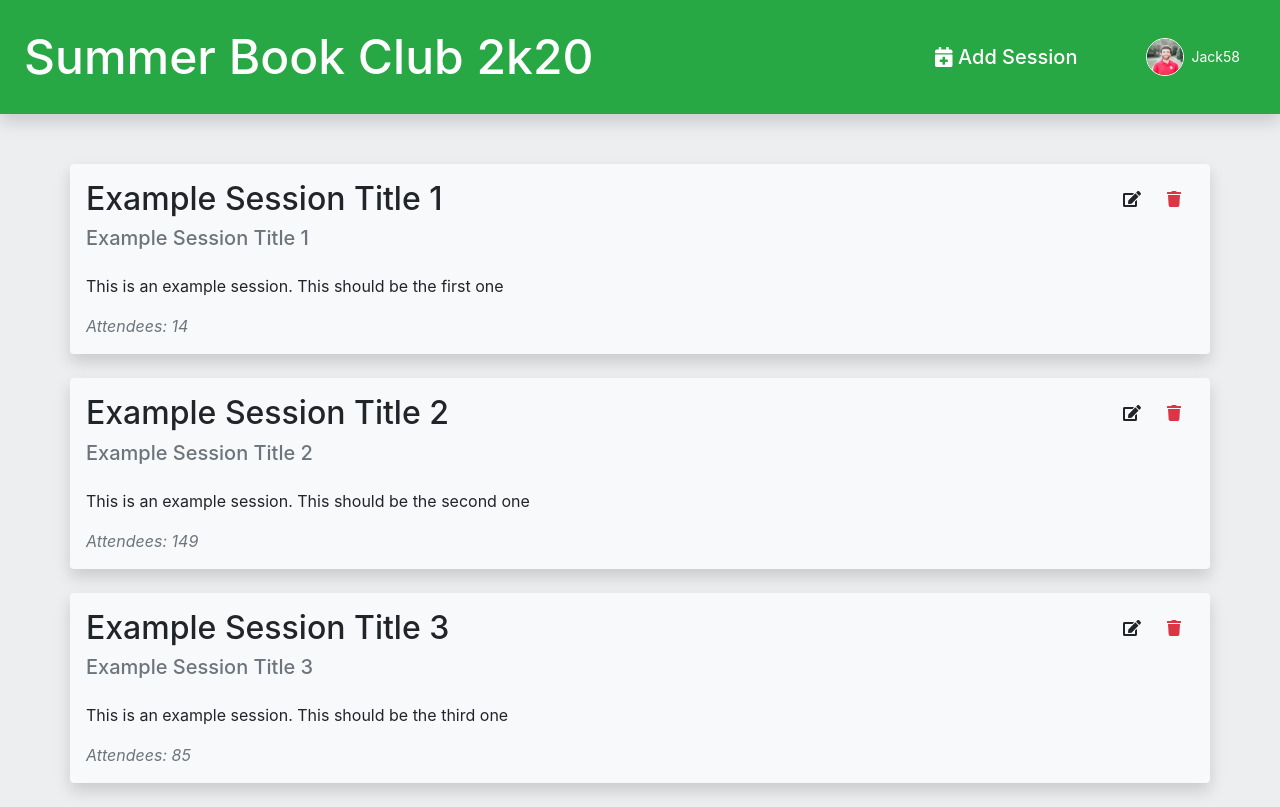
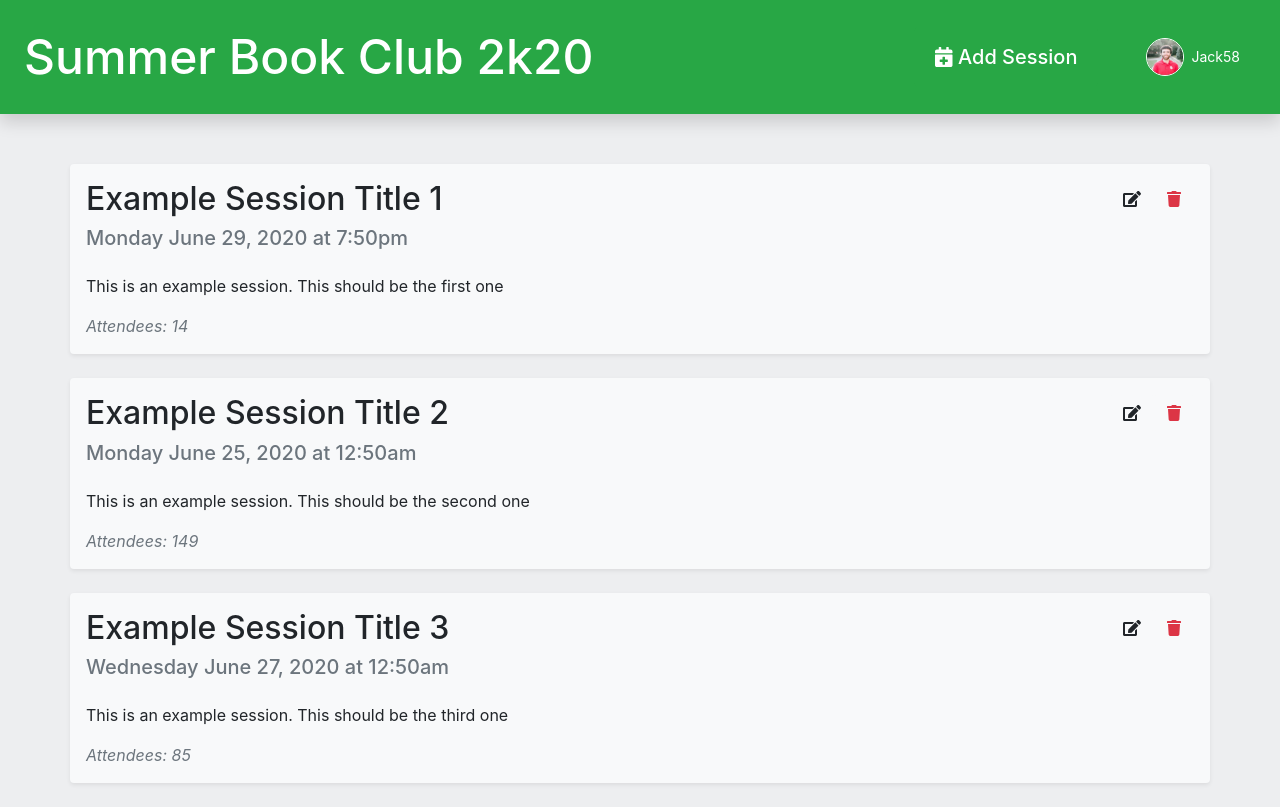
Before and after one commit to Jackschwarz58/ProgramPlanner-Paycom2020, a React (Create React App) app: page / in a window 1280 px wide. Built offline with nearby package versions, Linux system fonts and the light colour scheme.

Commit message:
Added delete handler and changed naming schemes for certain props.
Changed key prop to id when passed to sessionCard from cardContainer, added rudimentary delete dialog and delte handler, and added test users for navbar usage later on.

```diff
--- a/src/App.js
+++ b/src/App.js
@@ -7,9 +7,19 @@ class App extends Component {
   state = {
     users: [
       {
-        id: "0000001",
+        id: "1",
         name: "Jack Schwarz",
         userName: "Jack58",
+      },
+      {
+        id: "2",
+        name: "Sydney Schwarz",
+        userName: "SydneySchwarz58",
+      },
+      {
+        id: "3",
+        name: "Connor Sharp",
+        userName: "LookinSharp720",
       },
     ],
     sessions: [
@@ -17,6 +27,7 @@ class App extends Component {
         id: 1,
         title: "Example Session Title 1",
         date: "Monday June 29, 2020 at 7:50pm",
+        time: "",
         desc: "This is an example session. This should be the first one",
         attendeeCount: 14,
       },
@@ -24,6 +35,7 @@ class App extends Component {
         id: 2,
         title: "Example Session Title 2",
         date: "Monday June 25, 2020 at 12:50am",
+        time: "",
         desc: "This is an example session. This should be the second one",
         attendeeCount: 149,
       },
@@ -31,17 +43,28 @@ class App extends Component {
         id: 3,
         title: "Example Session Title 3",
         date: "Wednesday June 27, 2020 at 12:50am",
+        time: "",
         desc: "This is an example session. This should be the third one",
         attendeeCount: 85,
       },
     ],
   };
 
+  handleDelete = (sessionId) => {
+    console.log(sessionId);
+    const sessions = this.state.sessions.filter((s) => s.id !== sessionId);
+    console.log(sessions);
+    this.setState({ sessions });
+  };
+
   render() {
     return (
       <React.Fragment>
         <NavBar user={this.state.users[0]} />
-        <CardContainer sessionCards={this.state.sessions} />
+        <CardContainer
+          sessionCards={this.state.sessions}
+          onDelete={this.handleDelete}
+        />
       </React.Fragment>
     );
   }
--- a/src/components/cardContainer.jsx
+++ b/src/components/cardContainer.jsx
@@ -4,16 +4,18 @@ import SessionCard from "./sessionCard";
 class CardContainer extends Component {
   state = {};
   render() {
-    const { sessionCards } = this.props;
+    const { sessionCards, onDelete } = this.props;
     return (
       <div>
         {sessionCards.map((sessionCard) => (
           <SessionCard
             key={sessionCard.id}
+            id={sessionCard.id}
             title={sessionCard.title}
-            date={sessionCard.title}
+            date={sessionCard.date}
             desc={sessionCard.desc}
             attendeeCount={sessionCard.attendeeCount}
+            onDelete={onDelete}
           ></SessionCard>
         ))}
       </div>
--- a/src/components/sessionCard.jsx
+++ b/src/components/sessionCard.jsx
@@ -5,9 +5,9 @@ import { faEdit, faTrash } from "@fortawesome/free-solid-svg-icons";
 class SessionCard extends Component {
   state = {};
   render() {
-    const { title, date, desc, attendeeCount } = this.props;
+    const { id, title, date, desc, attendeeCount } = this.props;
     return (
-      <div className="container bg-light my-4 p-3 rounded shadow">
+      <div className="container bg-light my-4 p-3 rounded shadow-sm">
         <div className="row">
           <div className="col col-10">
             <h2>{title}</h2>
@@ -22,6 +22,10 @@ class SessionCard extends Component {
               <button
                 type="button"
                 className="btn btn-light float-right text-danger"
+                onClick={() => {
+                  window.confirm("Is it okay to delete the session?") &&
+                    this.props.onDelete(id);
+                }}
               >
                 <FontAwesomeIcon icon={faTrash} />
               </button>
```
Also changed, not shown: public/assets/0000001-profile.jpg (deleted).
